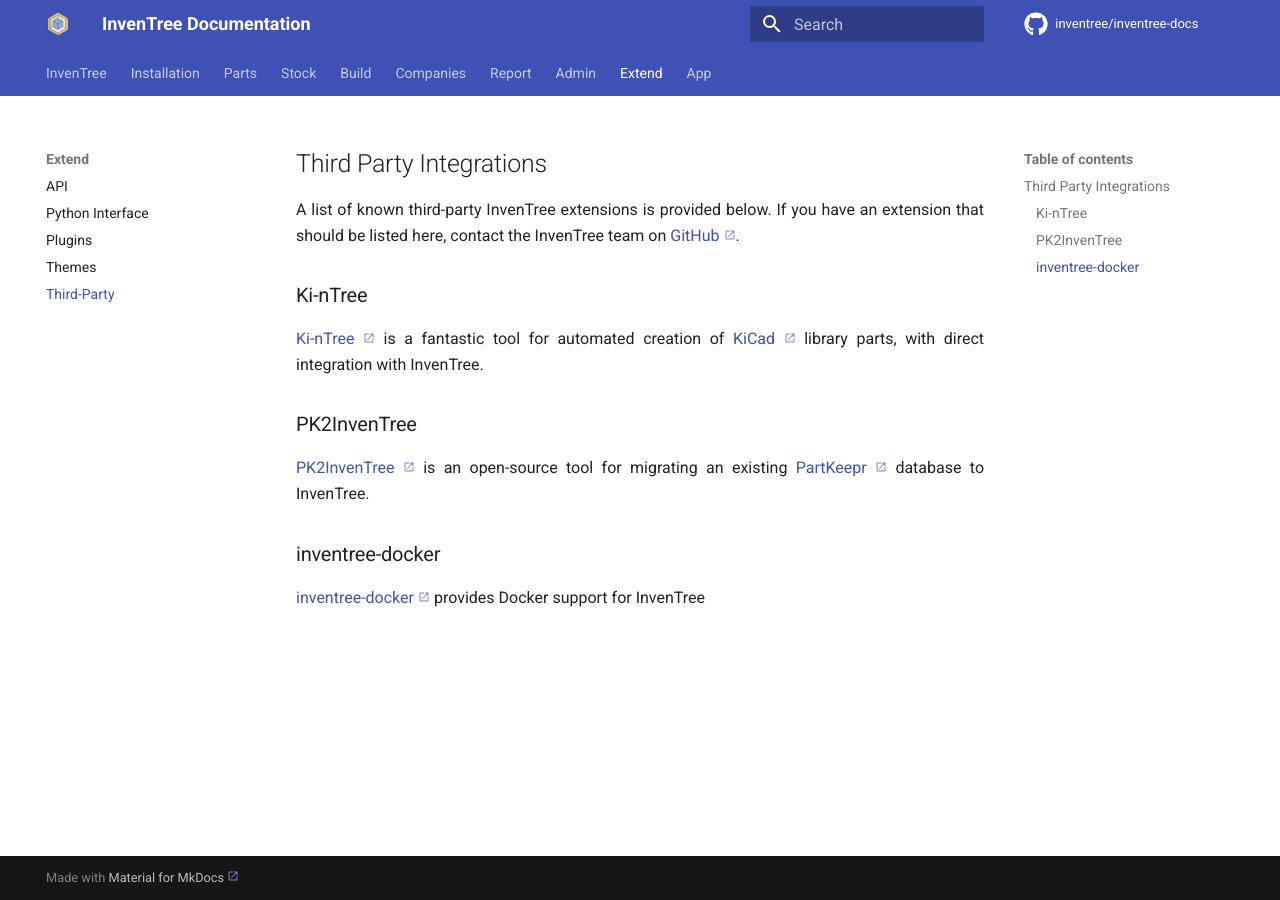
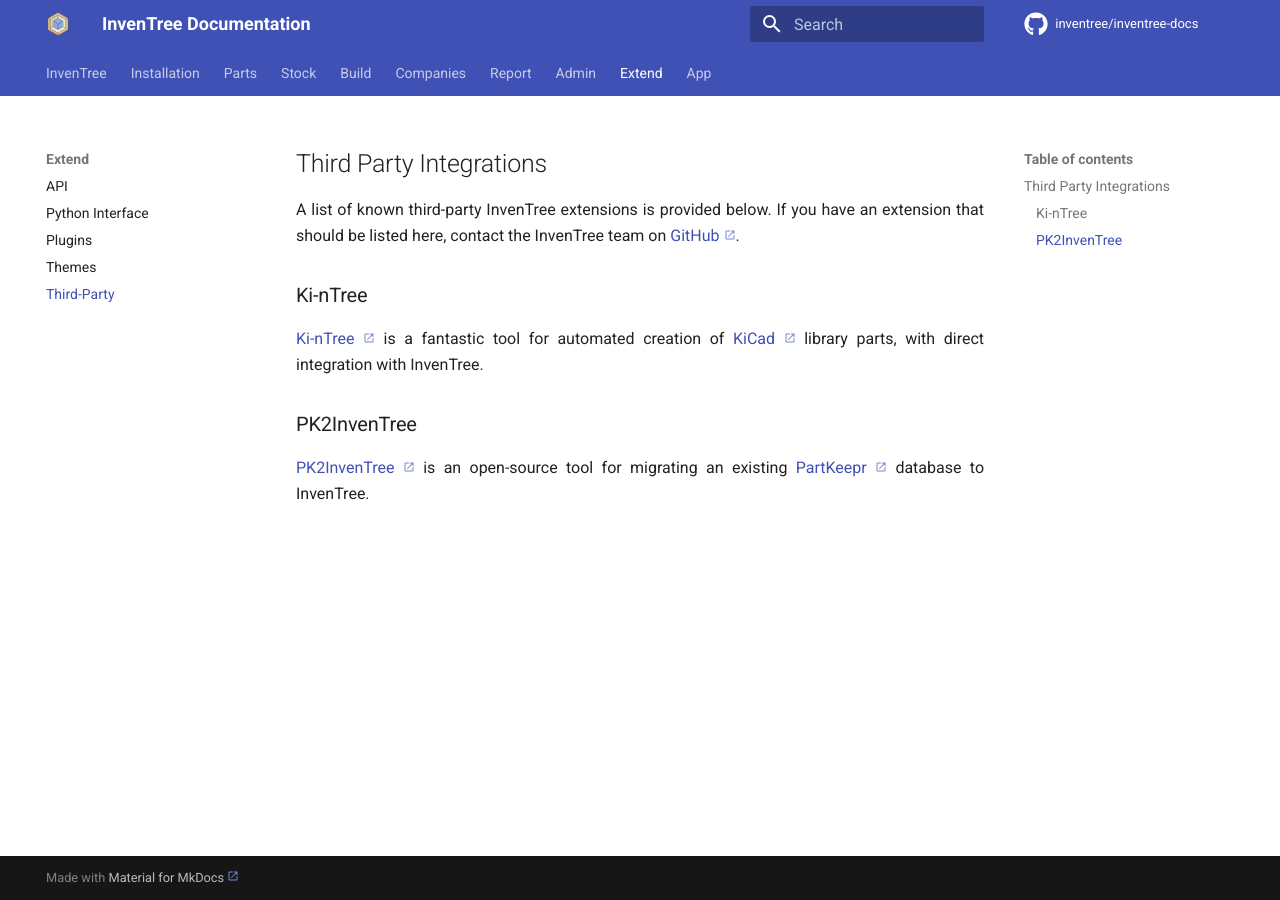
Before and after one commit to inventree/inventree-docs, an MkDocs documentation site: the page built from docs/extend/integrate.md, in a window 1280 px wide. Built offline with MkDocs 1.6.1 and Material for MkDocs 9.7.7, drawn with Linux system fonts in a browser that asks for light colours; a script that is not in the unit is left out; comment, search, counter and statistics services are not loaded.

Commit message:
Remove reference to third-party docker

```diff
--- a/docs/extend/integrate.md
+++ b/docs/extend/integrate.md
@@ -13,7 +13,3 @@
 ### PK2InvenTree
 
 [PK2InvenTree](https://github.com/rgilham/PK2InvenTree) is an open-source tool for migrating an existing [PartKeepr](https://github.com/partkeepr/PartKeepr) database to InvenTree.
-
-### inventree-docker
-
-[inventree-docker](https://github.com/Zeigren/inventree-docker) provides Docker support for InvenTree
```
